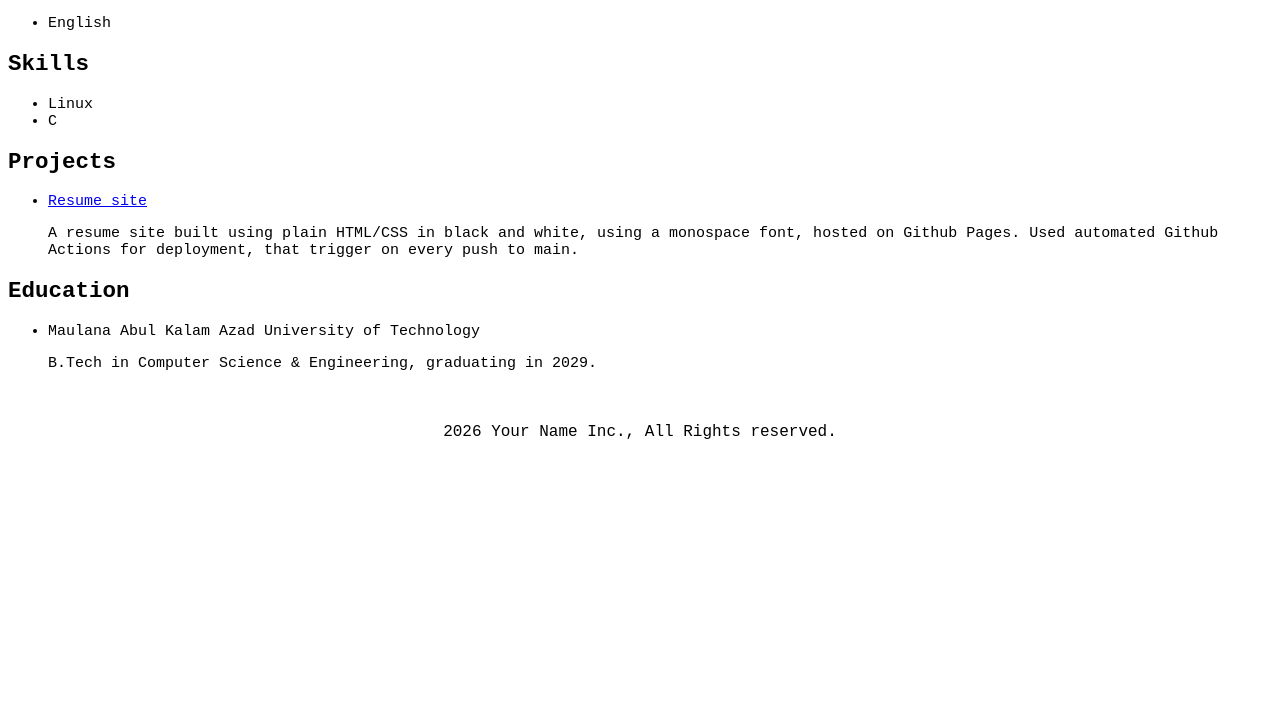
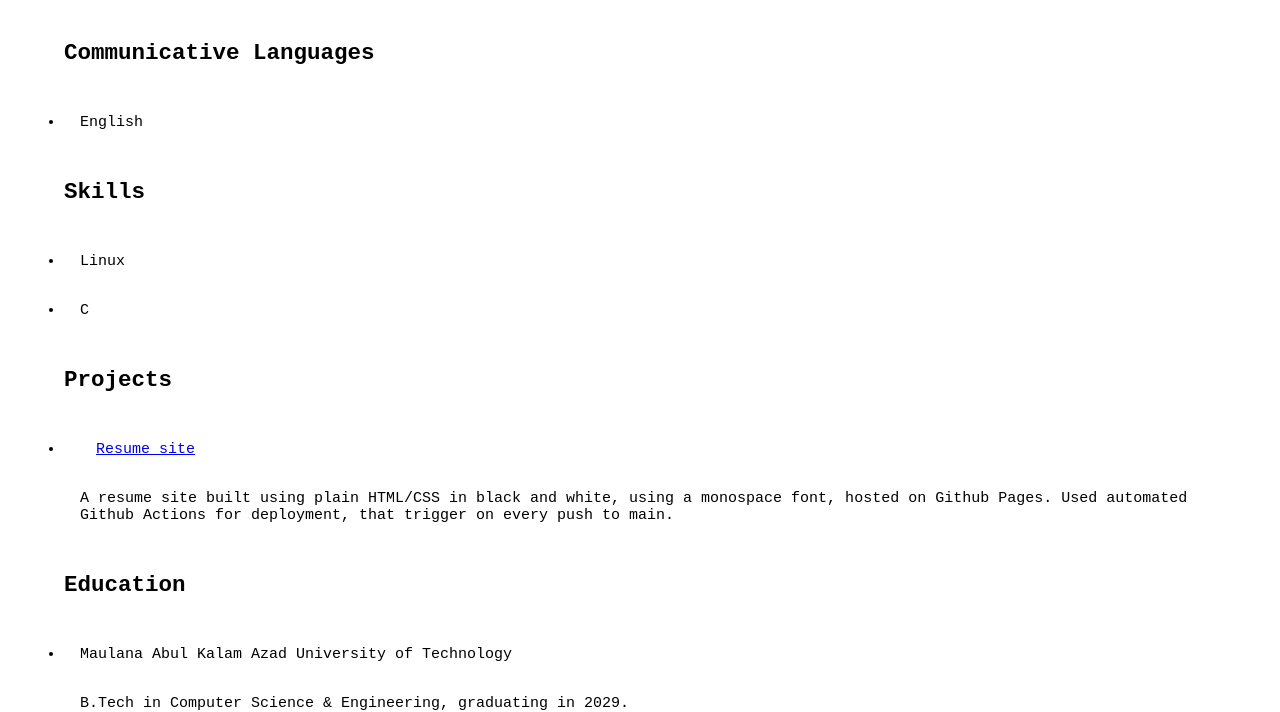
Before and after one commit to i57-hash/resume, a plain HTML site: page index.html in a window 1280 px wide. Shown: the part 195-907 px from the top of the page. Before the commit the page ends 816 px from the top, so only its background shows below. Drawn offline with Linux system fonts and the light colour scheme.

Commit message:
corrected

```diff
--- a/index.html
+++ b/index.html
@@ -2,6 +2,7 @@
 <html lang="en">
 <head>
     <meta charset="UTF-8">
+    <meta name="viewport" content="width=device-width, initial-scale=1.0">
     <title>Resume</title>
     <link rel="stylesheet" href="styles.css">
 </head>
--- a/styles.css
+++ b/styles.css
@@ -1,5 +1,7 @@
 *{
     font-family: Lilex, monospace;
+    margin: 0 auto;
+    padding: 1rem;
 }
 h1,h4{
     text-align: center;
```
